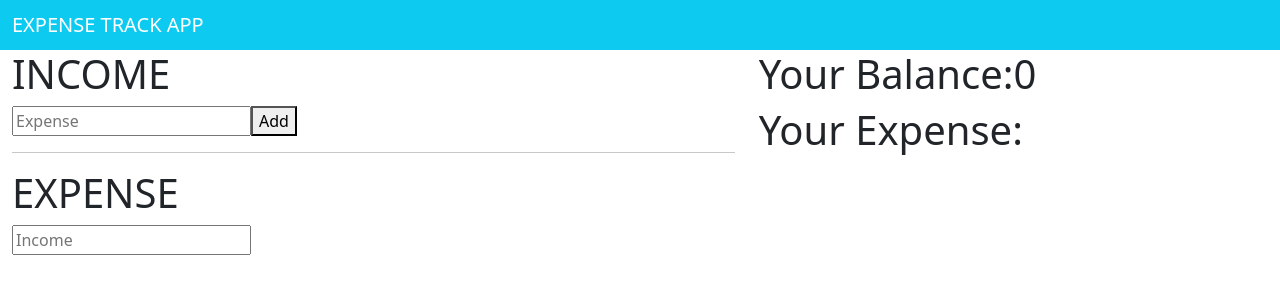
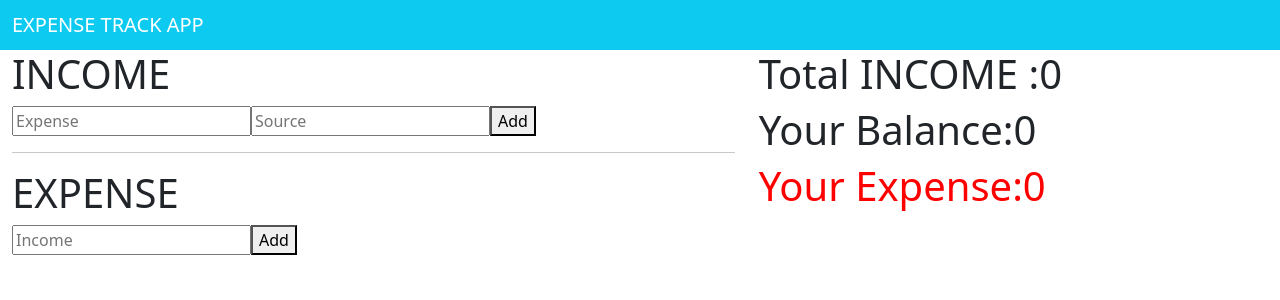
Before and after one commit to majidshahid/expense-track, a React (Create React App) app: page / in a window 1280 px wide. Shown: the top 300 px of the page. Built offline with nearby package versions, Linux system fonts and the light colour scheme.

Commit message:
track expense

```diff
--- a/src/component/body/index.js
+++ b/src/component/body/index.js
@@ -4,36 +4,76 @@ import {useState} from "react";
 function Body(){
   var [income,setincome]=useState()
   var [expense,setexpense]=useState("")
-  var [balance, setBalance]= useState(0)
+  var [balance,setbalance]=useState(0)
+  var [xpencse,setxpense]=useState(0);
+  var [val,setvalue]=useState("")
+  const[todo,settodo]=useState([])
+var addincome=()=>{
+    var A= [...todo,];
+    A.push(val);
+    settodo(A)
+    }
+  var a =balance-xpencse;
+
   function Foo(){
+    var a = +income + +balance;
+    setbalance(a);
+    var A= [...todo,];
+    A.push(val);
+    var c =`${A} : ${a}`
+   console.log(c)
+    settodo(A)
 
-var a = +income + +balance
-setBalance(a)
-console.log(a)
+    setincome("")
+
+  }
+  function Expense(){
+var a = +expense + +xpencse;
+setxpense(a)
+setexpense("")
+
+  }
 
 
-  }
     return (
         <div className="container-fluid">
         <div className="row">
           <div className="col-7 ">
             <div className="text-left">
               <h1>INCOME <span id="income"></span></h1>
-          <input type="number" value={income} onChange={(e)=>setincome(e.target.value)} placeholder="Expense" id="incomeinput" />
+          <input type="number" value={income} onChange={(e)=>setincome(e.target.value)} placeholder="Expense" />
+          <input value={val} onChange={(e)=>setvalue(e.target.value)} type="input" placeholder="Source" />
               <button onClick={Foo}>Add</button>
 
 <hr/>
 <h1>EXPENSE <span id="expense"></span></h1>
 <input type="number" value={expense} onChange={(e)=>setexpense(e.target.value)} placeholder="Income" />
+<button onClick={Expense}>Add</button>
             </div>
           </div>
           <div className="col-5">
-          <h1>Your Balance:<span>{balance}</span></h1>
-          <h1></h1>
-<h1>Your Expense:<span>{expense}</span></h1>
+          <h1>Total INCOME :{balance}</h1>
+          <h1>Your Balance:<span>{a}</span></h1>
+
+<h1 style={{color: "red"}}>Your Expense:<span>{xpencse}</span></h1>
 <h1></h1>
           </div>
         </div>
+
+
+<div>
+<ul>
+{todo.map((v,i)=>{
+    return <li key ={i}>{v}</li>
+  })}
+</ul>
+</div>
+
+
+
+
+
+
       </div>
 
     );
```
Also changed, not shown: 1 other file (tests, documents, lock files or other folders).
